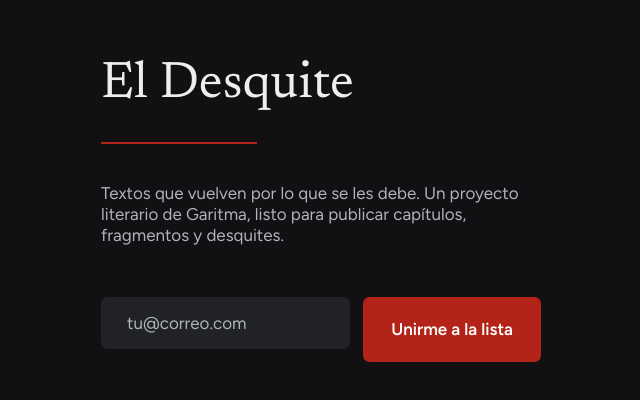
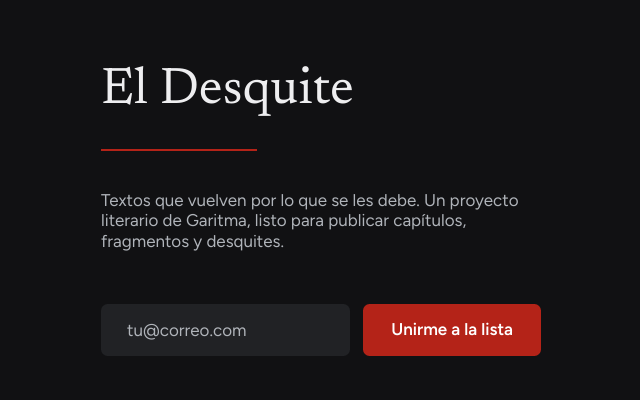
Before and after one commit to garitma/next-eldesquite, a Next.js app: page / in a window 1280 px wide. Shown: the part 192-592 px from the top of the page, without its empty margins (319-959 px from the left). Built offline with nearby package versions, Linux system fonts and the light colour scheme.

Commit message:
Match waitlist button height to input
Use the default md (h-4) size so the submit button aligns with the email field.

Co-authored-by: Pablo Orozco <pablopvsky@users.noreply.github.com>

```diff
--- a/components/WaitlistForm.tsx
+++ b/components/WaitlistForm.tsx
@@ -36,7 +36,7 @@ export function WaitlistForm() {
   return (
     <form
       onSubmit={handleSubmit}
-      className="desquite-fade-up-delay-2 flex w-full max-w-md flex-col gap-1 sm:flex-row sm:items-stretch"
+      className="desquite-fade-up-delay-2 flex w-full max-w-md flex-col gap-1 sm:flex-row sm:items-center"
       noValidate
     >
       <label className="sr-only" htmlFor="waitlist-email">
@@ -51,10 +51,10 @@ export function WaitlistForm() {
         placeholder="tu@correo.com"
         value={email}
         onChange={(event) => setEmail(event.target.value)}
-        className="min-w-0 flex-1 border-0 bg-gray-3 px-2 text-gray-12 placeholder:text-gray-11 focus:outline focus:outline-2 focus:outline-accent-9"
+        className="h-4 min-w-0 flex-1 border-0 bg-gray-3 px-2 text-gray-12 placeholder:text-gray-11 focus:outline focus:outline-2 focus:outline-accent-9"
         disabled={status === "loading"}
       />
-      <Button type="submit" size="lg" isLoading={status === "loading"}>
+      <Button type="submit" size="md" isLoading={status === "loading"}>
         Unirme a la lista
       </Button>
     </form>
```
